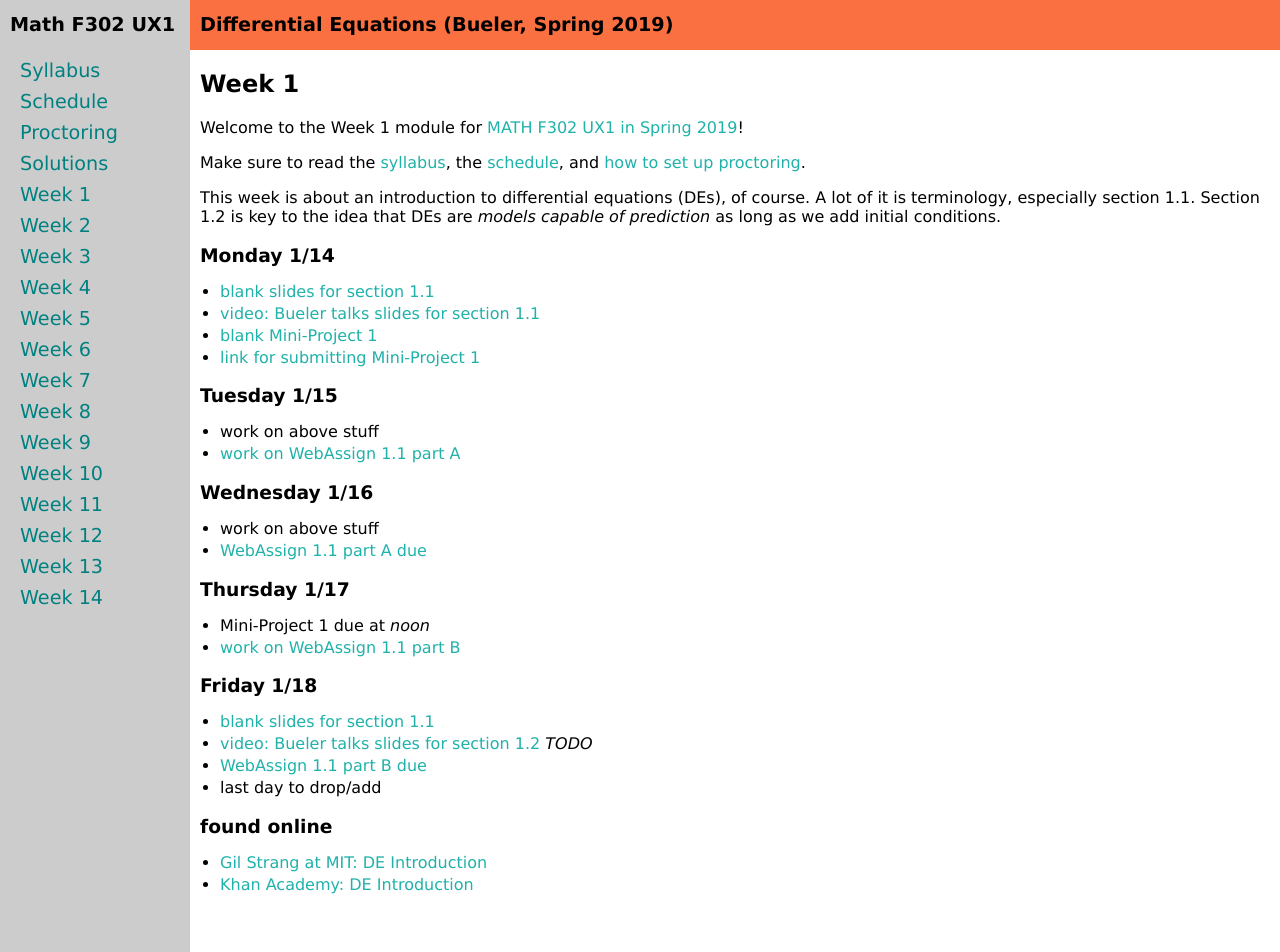
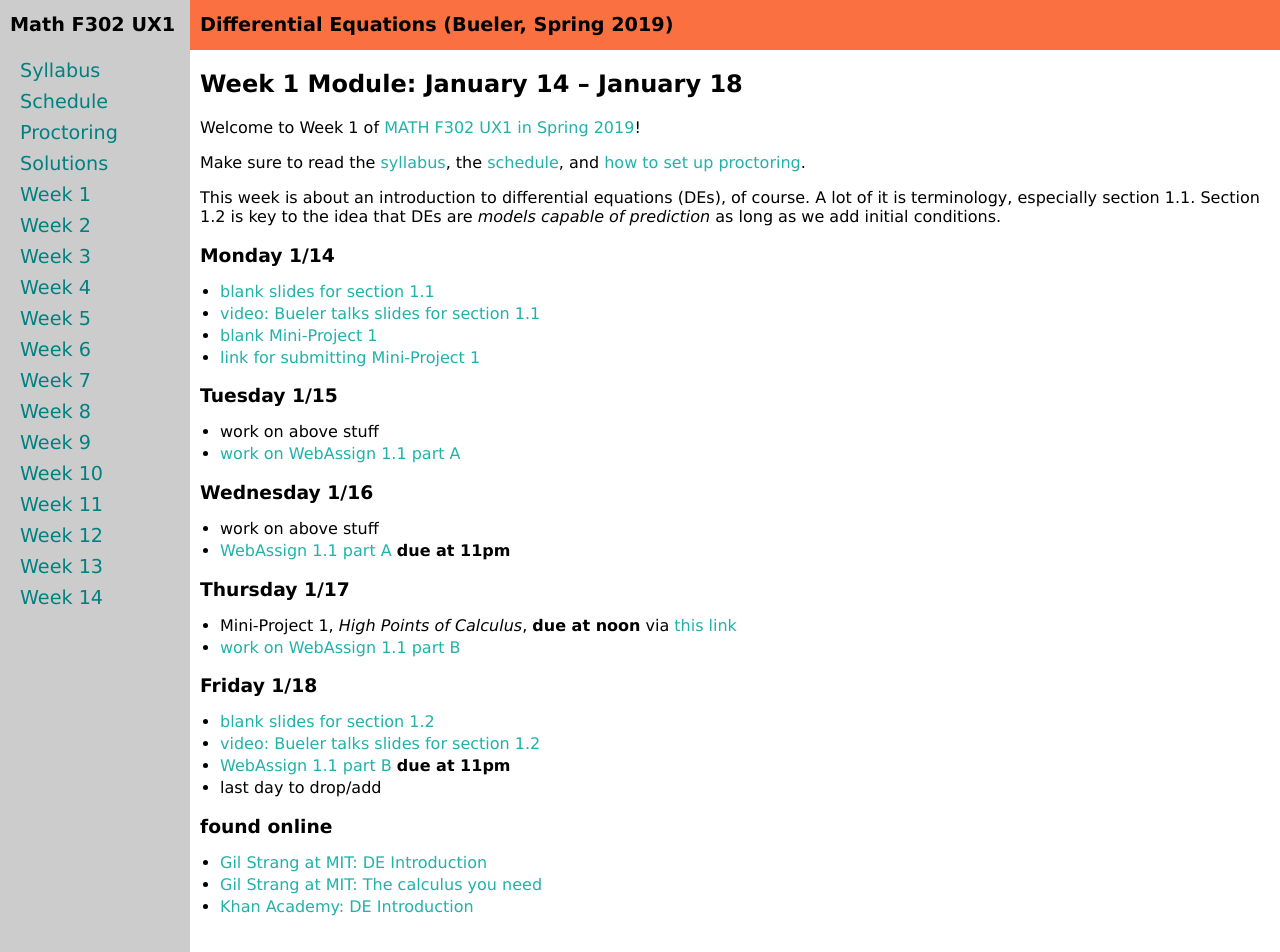
Before and after one commit to bueler/math302, a Jekyll site: the page built from week1.md, in a window 1280 px wide and 952 px high. Built offline with Jekyll 4.4.1, drawn with Linux system fonts in a browser that asks for light colours.

Commit message:
post link to talk-slides for 1.2; add/fiddle other bits

```diff
--- a/week1.md
+++ b/week1.md
@@ -3,9 +3,9 @@
 title: Week 1
 ---
 
-## Week 1
+## Week 1 Module: January 14 -- January 18
 
-Welcome to the Week 1 module for [MATH F302 UX1 in Spring 2019](index.html)!
+Welcome to Week 1 of [MATH F302 UX1 in Spring 2019](index.html)!
 
 Make sure to read the [syllabus](syllabus.pdf), the [schedule](schedule.pdf), and [how to set up proctoring](proctoring.pdf).
 
@@ -23,19 +23,20 @@
 
 ### Wednesday 1/16
 * work on above stuff
-* [WebAssign 1.1 part A due](https://www.webassign.net/)
+* [WebAssign 1.1 part A](https://www.webassign.net/) **due at 11pm**
 
 ### Thursday 1/17
-* Mini-Project 1 due at _noon_
+* Mini-Project 1, _High Points of Calculus_, **due at noon** via [this link](https://docs.google.com/forms/d/e/1FAIpQLSeoURKbu4cTWw0wGhLfuiMjBODipJlRBCNd8cyza3tRRrg8Yw/viewform?usp=sf_link)
 * [work on WebAssign 1.1 part B](https://www.webassign.net/)
 
 ### Friday 1/18
-* [blank slides for section 1.1](assets/slides/1-2.pdf)
-* [video: Bueler talks  slides for section 1.2](FIXME)  _TODO_
-* [WebAssign 1.1 part B due](https://www.webassign.net/)
+* [blank slides for section 1.2](assets/slides/1-2.pdf)
+* [video: Bueler talks  slides for section 1.2](https://drive.explaineverything.com/thecode/HMUREFK)
+* [WebAssign 1.1 part B](https://www.webassign.net/) **due at 11pm**
 * last day to drop/add
 
 
 ### found online
 * [Gil Strang at MIT: DE Introduction](https://www.youtube.com/watch?v=ghjOS7Q82s0)
+* [Gil Strang at MIT: The calculus you need](https://www.youtube.com/watch?v=f0BxAtprWts)
 * [Khan Academy: DE Introduction](https://www.khanacademy.org/math/differential-equations/first-order-differential-equations)
```
